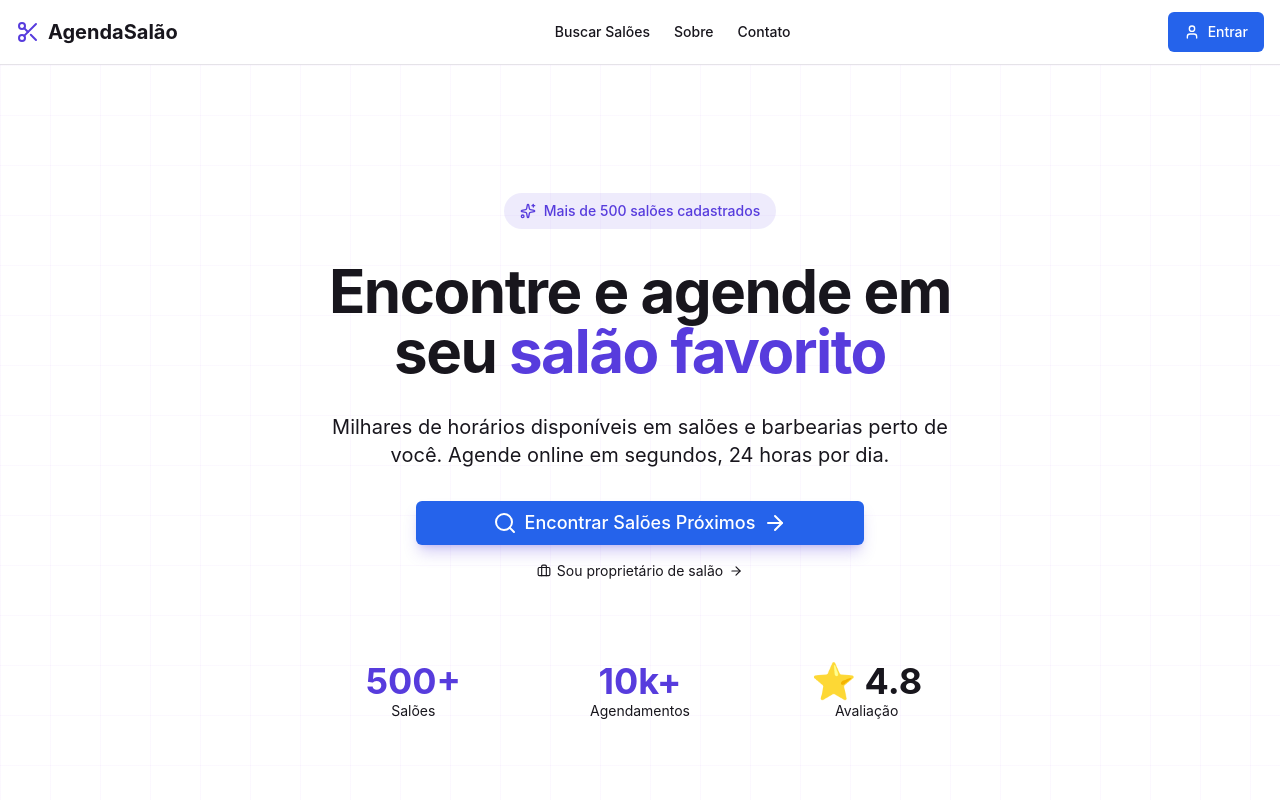
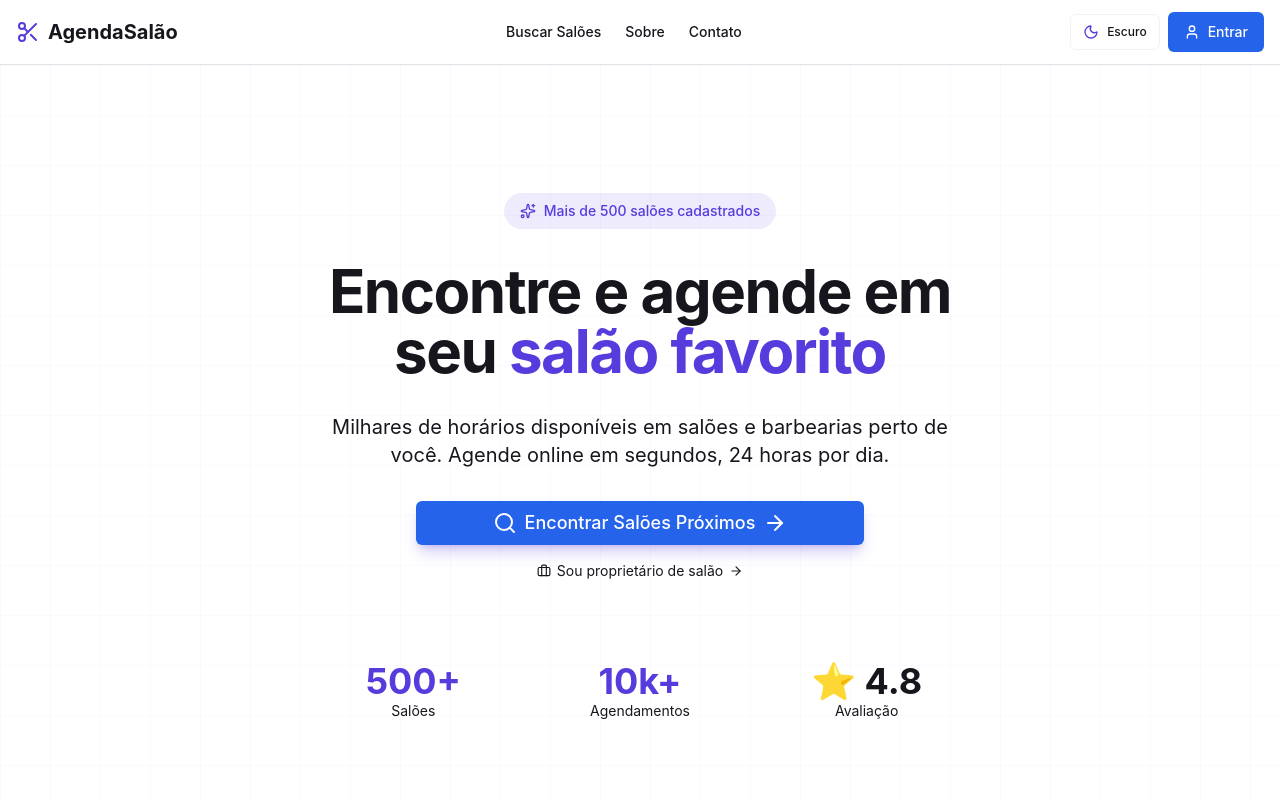
Before and after one commit to eliascordeiro/salao, a Next.js app: page / in a window 1280 px wide. Shown: the top 800 px of the page. Built offline with nearby package versions, Linux system fonts and the light colour scheme; no server answers.

Commit message:
fix: Corrigir isActive para active no schema do Prisma

```diff
--- a/app/api/auth/register-salon/route.ts
+++ b/app/api/auth/register-salon/route.ts
@@ -120,7 +120,7 @@ export async function POST(request: NextRequest) {
           role: "ADMIN", // Proprietários são ADMIN
           roleType: "OWNER", // Tipo específico: OWNER (proprietário)
           permissions: OWNER_PERMISSIONS, // Todas as permissões
-          isActive: true, // Ativo por padrão
+          active: true, // Ativo por padrão
         },
       });
 
--- a/app/api/profile/route.ts
+++ b/app/api/profile/route.ts
@@ -22,7 +22,7 @@ export async function GET(req: NextRequest) {
         roleType: true,
         permissions: true,
         createdAt: true,
-        isActive: true,
+        active: true,
       },
     })
 
--- a/components/layout/Navbar.tsx
+++ b/components/layout/Navbar.tsx
@@ -4,6 +4,7 @@ import Link from "next/link";
 import { useSession, signOut } from "next-auth/react";
 import { Button } from "@/components/ui/button";
 import { Scissors, User, LogOut, LayoutDashboard, Heart, Calendar } from "lucide-react";
+import { ThemeToggle } from "@/components/ui/theme-toggle";
 import {
   DropdownMenu,
   DropdownMenuContent,
@@ -44,6 +45,9 @@ export function Navbar({ showAuth = true }: NavbarProps) {
         {/* Auth Section */}
         {showAuth && (
           <div className="flex items-center gap-2">
+            {/* Theme Toggle */}
+            <ThemeToggle />
+
             {status === "loading" ? (
               <div className="h-9 w-20 bg-muted animate-pulse rounded-md" />
             ) : session ? (
--- /dev/null
+++ b/components/ui/theme-toggle.tsx
@@ -0,0 +1,35 @@
+"use client";
+
+import { Moon, Sun } from "lucide-react";
+import { useTheme } from "@/contexts/theme-context";
+import { Button } from "@/components/ui/button";
+
+export function ThemeToggle() {
+  const { resolvedTheme, setTheme } = useTheme();
+
+  const toggleTheme = () => {
+    setTheme(resolvedTheme === "dark" ? "light" : "dark");
+  };
+
+  return (
+    <Button
+      variant="ghost"
+      size="sm"
+      onClick={toggleTheme}
+      className="gap-2 border border-border/50 hover:bg-background-alt/80"
+      title={resolvedTheme === "dark" ? "Mudar para tema claro" : "Mudar para tema escuro"}
+    >
+      {resolvedTheme === "dark" ? (
+        <>
+          <Sun className="h-4 w-4 text-primary" />
+          <span className="hidden md:inline text-foreground">Claro</span>
+        </>
+      ) : (
+        <>
+          <Moon className="h-4 w-4 text-primary" />
+          <span className="hidden md:inline text-foreground">Escuro</span>
+        </>
+      )}
+    </Button>
+  );
+}
```
